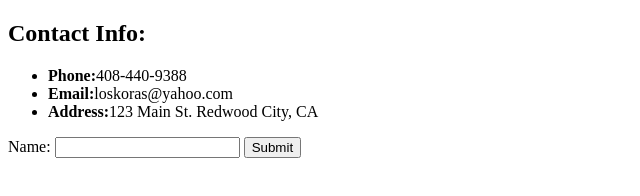
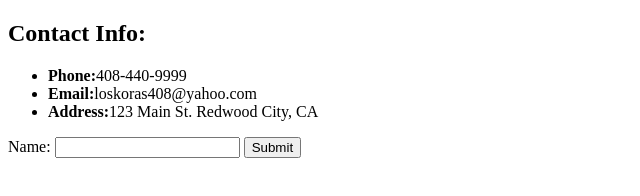
Before and after one commit to jbeltran408/gg, a plain HTML site: page contact.html in a window 1280 px wide. Shown: the full height of the page, 0-640 px from the left. Drawn offline with Linux system fonts and the light colour scheme.

Commit message:
Update contact.html

```diff
--- a/contact.html
+++ b/contact.html
@@ -7,8 +7,8 @@
 <body>
     <h2>Contact Info:</h2>
         <ul>
-            <li><strong>Phone:</strong>408-440-9388</li>
-            <li><strong>Email:</strong>loskoras@yahoo.com</li>
+            <li><strong>Phone:</strong>408-440-9999</li>
+            <li><strong>Email:</strong>loskoras408@yahoo.com</li>
             <li><strong>Address:</strong>123 Main St. Redwood City, CA</lis>
         </ul>
     <form>
```
